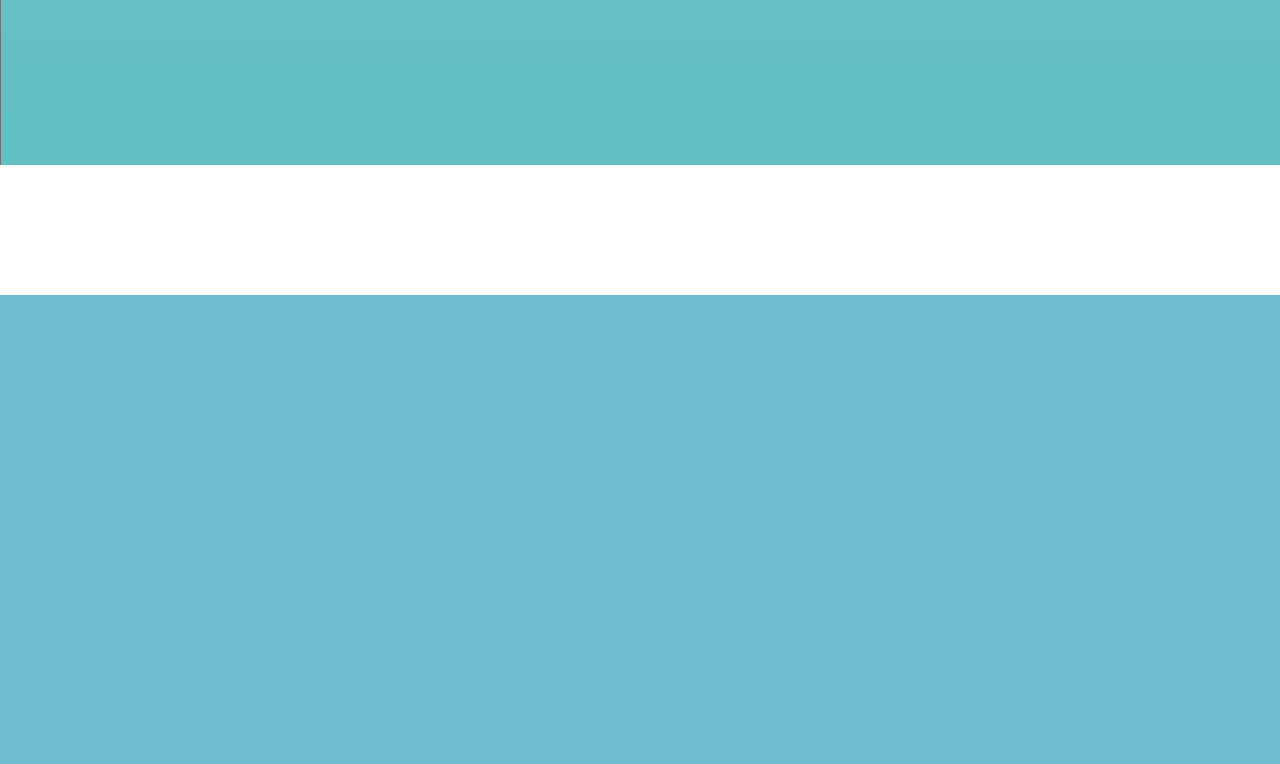
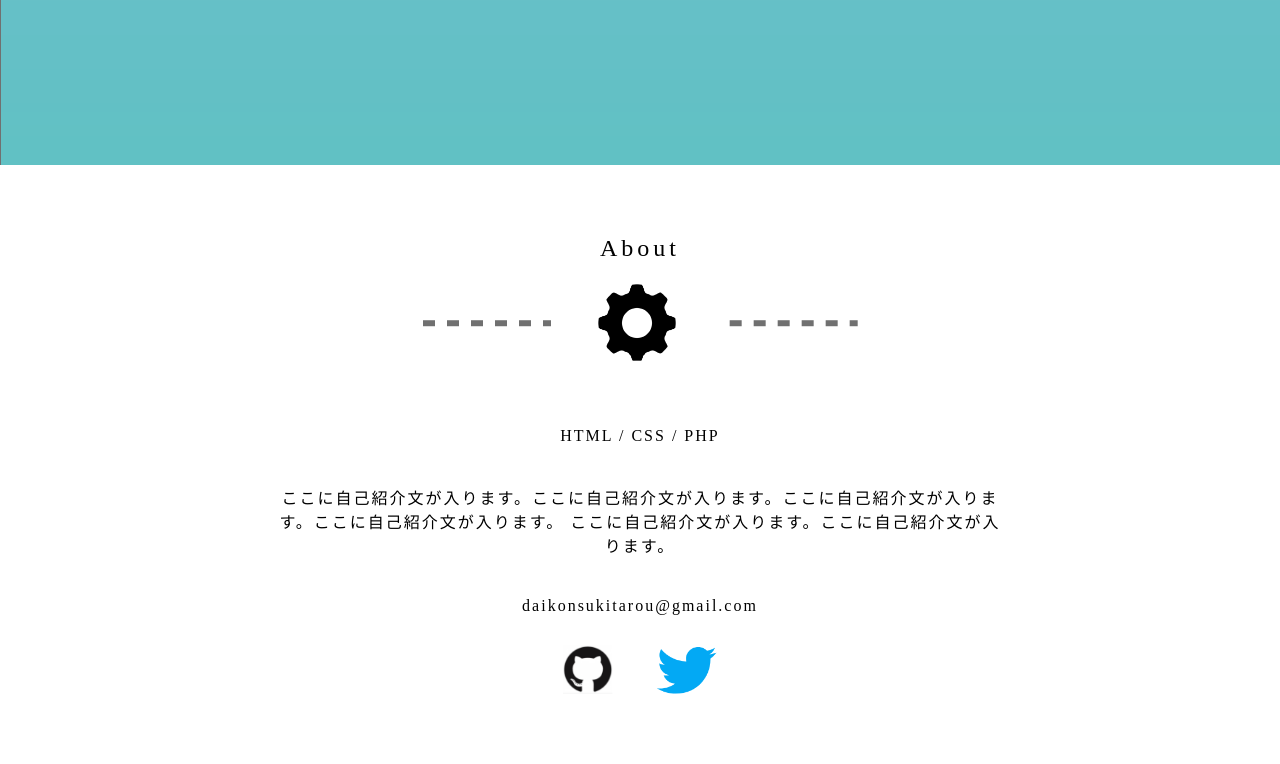
Before and after one commit to TaigaYamada-cell/my-portfolio, a PHP site: page / in a window 1280 px wide. Shown: the part 505-1269 px from the top of the page. Before the commit the page ends 800 px from the top, so only its background shows below. Run offline with PHP 8.4, Linux system fonts and the light colour scheme.

Commit message:
imgフォルダ追加、index styleファイルの変更

```diff
--- a/index.html
+++ b/index.html
@@ -42,5 +42,27 @@
             </div>
         </div>
     </div>
+</div>
+    <!--About-->
+    <div class="block-about">
+        <div class="item-list">
+            <h2>About</h2>
+            <div class="img">
+                <img src="img/image-setting.png" alt="">
+            </div>
+            <div class="text-list">
+                <p>HTML / CSS / PHP </p>
+                <p class="">ここに自己紹介文が入ります。ここに自己紹介文が入ります。ここに自己紹介文が入ります。ここに自己紹介文が入ります。
+                    ここに自己紹介文が入ります。ここに自己紹介文が入ります。
+                </p>
+                <p>daikonsukitarou@gmail.com</p>
+            </div>
+            <ul class="icon-list">
+                <li><img src="img/git.png" alt=""></li>
+                <li><img src="img/twitter.png" alt="" class="smaller"></li>
+            </ul>
+        </div>
+    </div>
+
 </body>
 </html>
--- a/style.css
+++ b/style.css
@@ -39,6 +39,9 @@ body {
 
 }
 
+/*
+*mainのスタイルシート
+*/
 .block-main .block-profile img {
     padding: 10px;
     width: 250px;
@@ -92,3 +95,58 @@ body {
     border-bottom: 1px solid #6AEDC8;
     margin-left: 40px;
 }
+
+/*
+*Aboutのスタイルシート
+*/
+
+.block-about {
+
+}
+
+.block-about .item-list {
+    padding-top: 50px;
+    padding-bottom: 50px;
+}
+
+.block-about .item-list h2 {
+    font-family: ui-sans-serif;
+    font-weight: 250;
+    letter-spacing: 4px;
+    text-align: center;
+}
+
+.block-about .item-list .img {
+    text-align: center;
+    margin-bottom: 60px
+}
+
+.block-about .item-list .text-list {
+    display: inline;
+    text-align: center;
+}
+
+.block-about .item-list p {
+    margin-top: 40px;
+    padding-left: 275px;
+    padding-right: 275px;
+    letter-spacing: 2px;
+}
+
+.block-about .item-list .icon-list {
+    text-align: center;
+    margin-top: 30px;
+}
+
+.block-about .item-list .icon-list li {
+    display: inline;
+    margin-right: 40px;
+}
+
+.block-about .item-list .icon-list .smaller {
+    width: 60px;
+}
+
+.block-about .item-list .icon-list img {
+    width: 50px;
+}
```
Also changed, not shown: img/git.png (added), img/image-setting.png (added), img/twitter.png (added), img/works.png (added).
